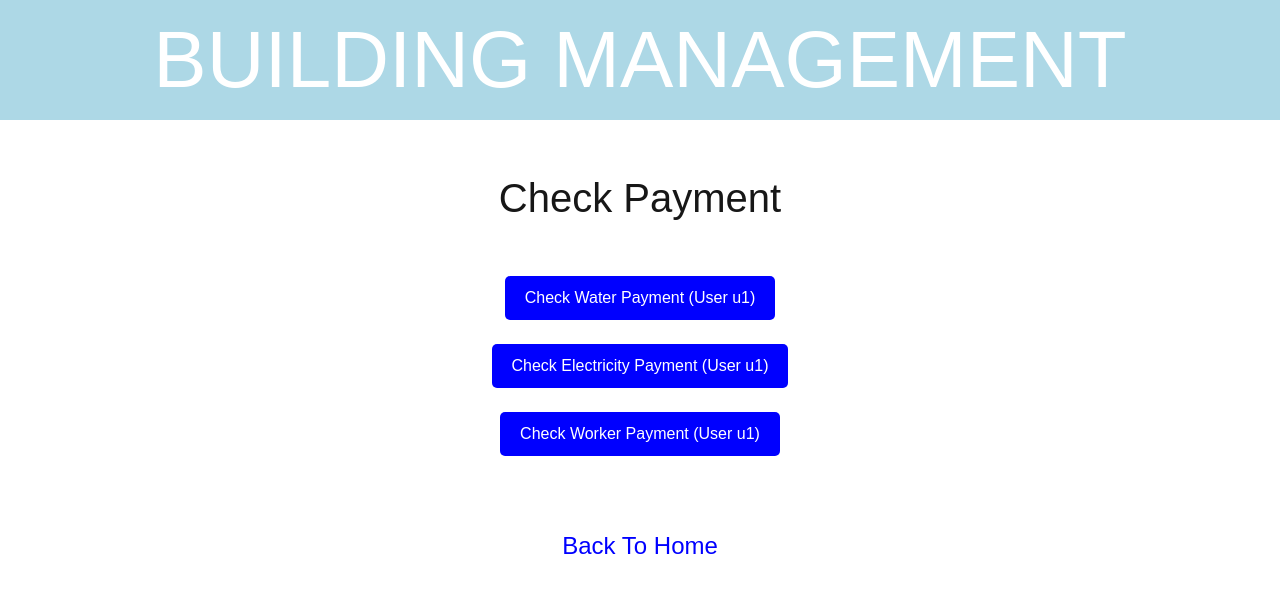
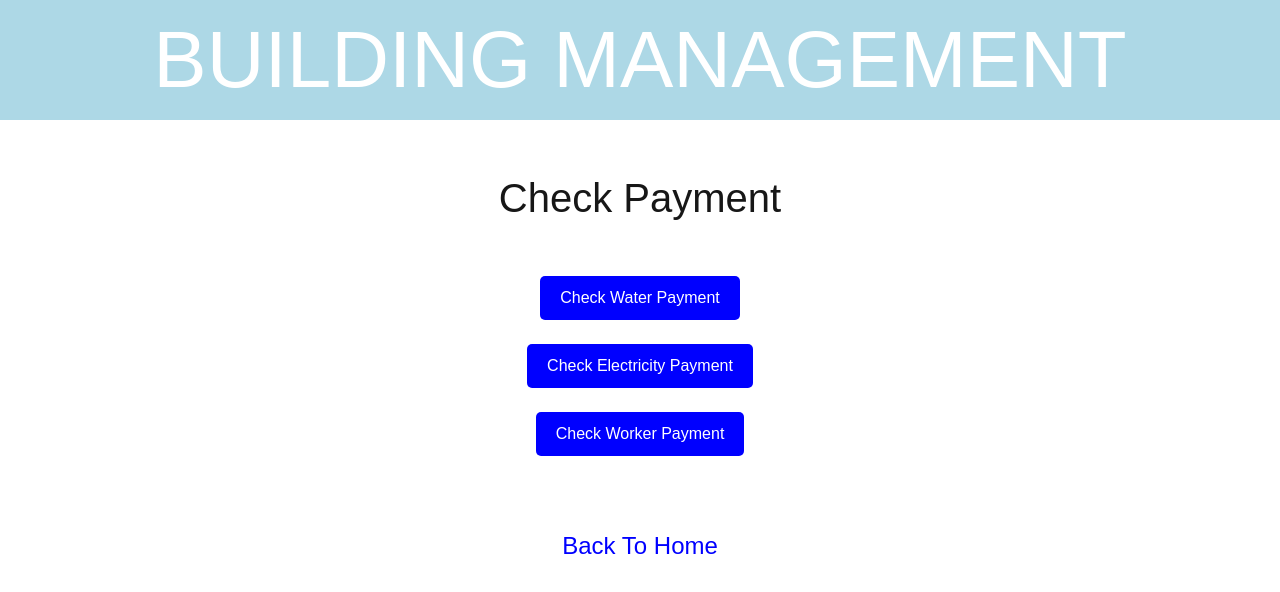
Before and after one commit to Na18422/building-management, a Next.js app: page /Payment in a window 1280 px wide. Shown: the top 592 px of the page. Built offline with nearby package versions, Linux system fonts and the light colour scheme.

Commit message:
Update page.tsx

```diff
--- a/app/Payment/page.tsx
+++ b/app/Payment/page.tsx
@@ -39,7 +39,7 @@ const Payment: React.FC = () => {
         onClick={() => handlePayment('u1', 'water')}
         style={{ padding: '10px 20px', fontSize: '16px', backgroundColor: 'blue', color: 'white', border: 'none', borderRadius: '5px' }}
       >
-        Check Water Payment (User u1)
+        Check Water Payment
       </button>
 
       <br /><br />
@@ -47,7 +47,7 @@ const Payment: React.FC = () => {
         onClick={() => handlePayment('u1', 'electricity')}
         style={{ padding: '10px 20px', fontSize: '16px', backgroundColor: 'blue', color: 'white', border: 'none', borderRadius: '5px' }}
       >
-        Check Electricity Payment (User u1)
+        Check Electricity Payment
       </button>
 
       <br /><br />
@@ -55,7 +55,7 @@ const Payment: React.FC = () => {
         onClick={() => handlePayment('u1', 'worker')}
         style={{ padding: '10px 20px', fontSize: '16px', backgroundColor: 'blue', color: 'white', border: 'none', borderRadius: '5px' }}
       >
-        Check Worker Payment (User u1)
+        Check Worker Payment
       </button>
 
       <br /><br />
```
